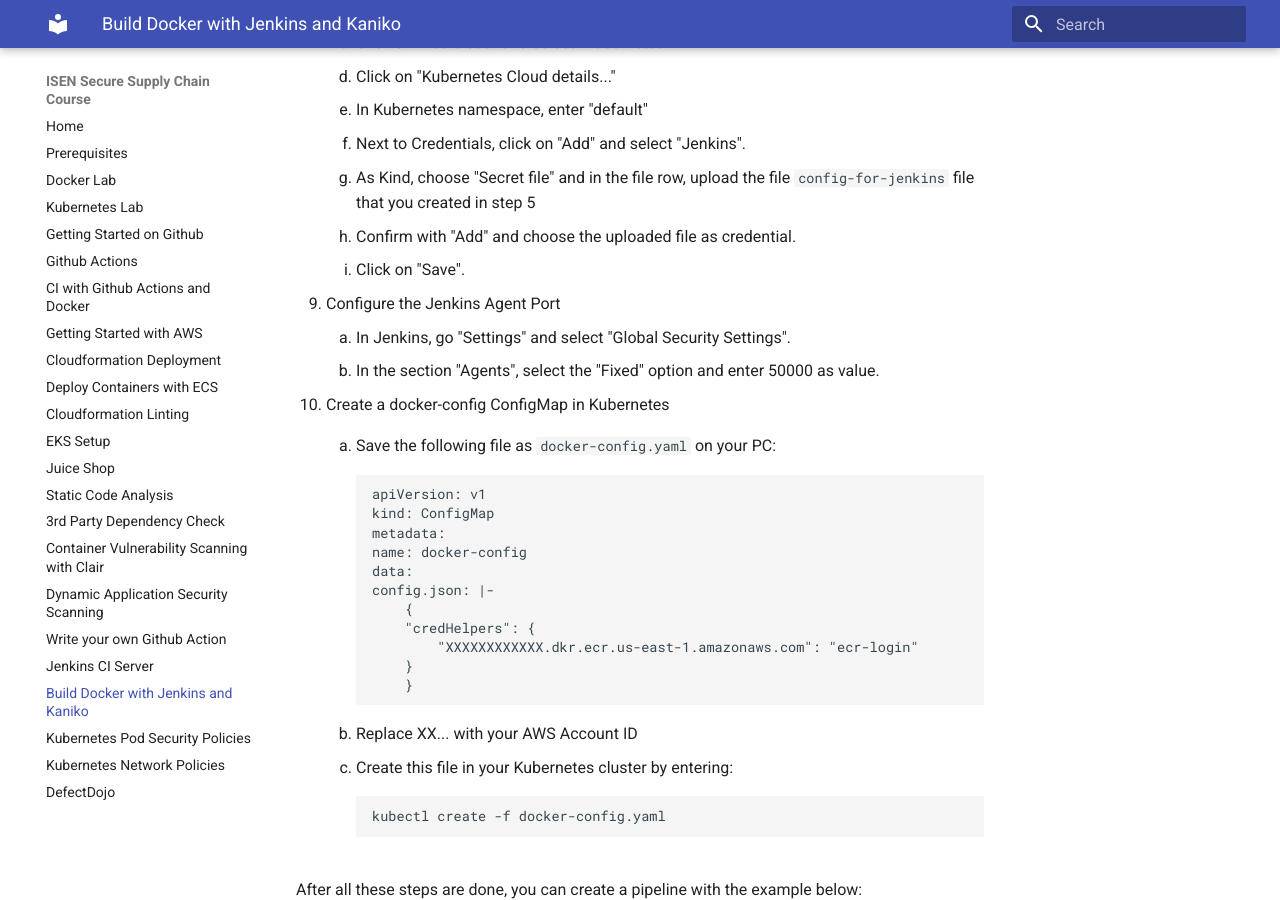
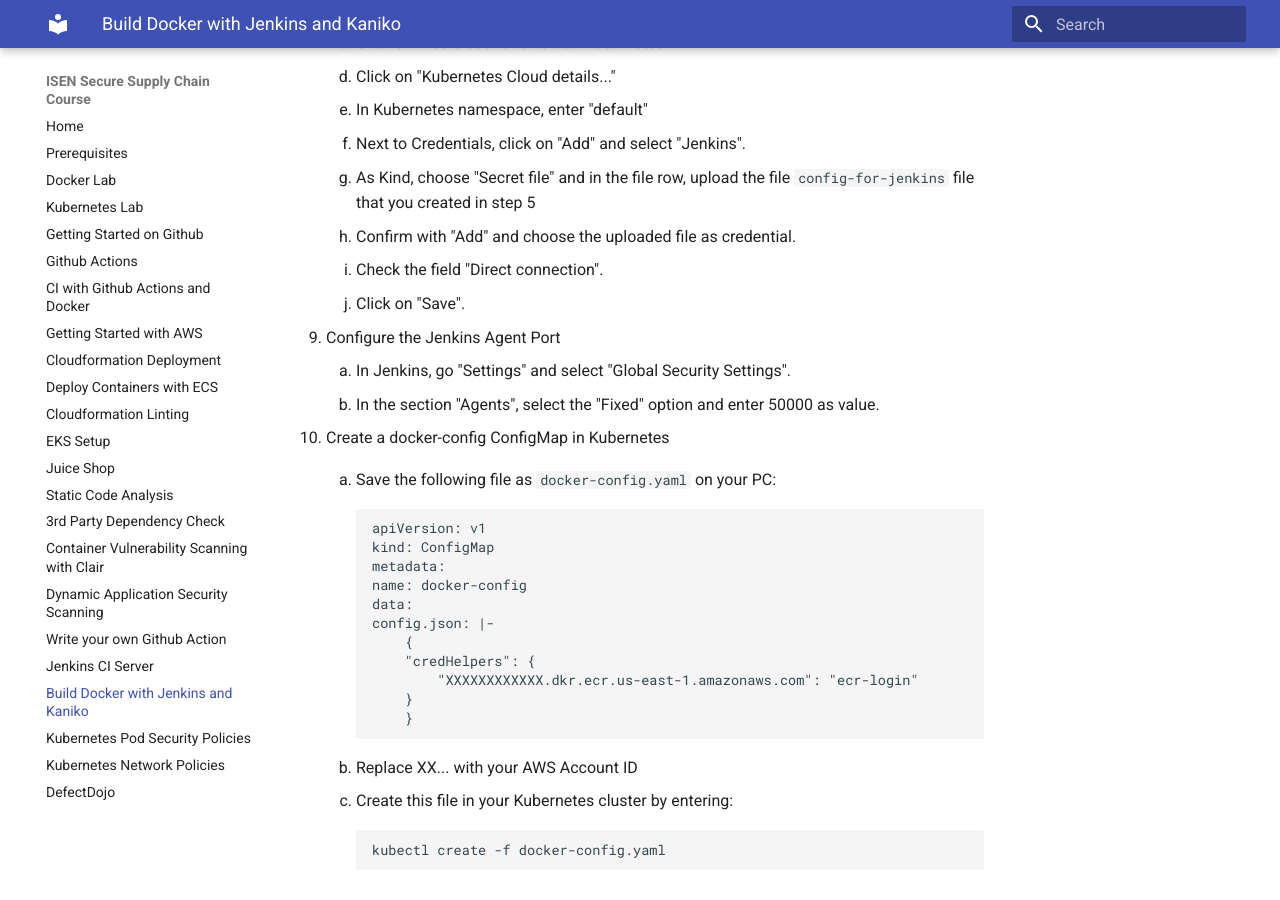
Before and after one commit to 3r1co/ssc, an MkDocs documentation site: the page built from docs/kaniko.md, in a window 1280 px wide and 900 px high, scrolled down 2665 px. Built offline with MkDocs 1.6.1 and Material for MkDocs 9.7.7, drawn with Linux system fonts in a browser that asks for light colours.

```diff
--- a/docs/kaniko.md
+++ b/docs/kaniko.md
@@ -86,6 +86,7 @@
     1. Next to Credentials, click on "Add" and select "Jenkins".
     1. As Kind, choose "Secret file" and in the file row, upload the file `config-for-jenkins` file that you created in step 5
     1. Confirm with "Add" and choose the uploaded file as credential.
+    1. Check the field "Direct connection".
     1. Click on "Save".
 
 1. Configure the Jenkins Agent Port
```
